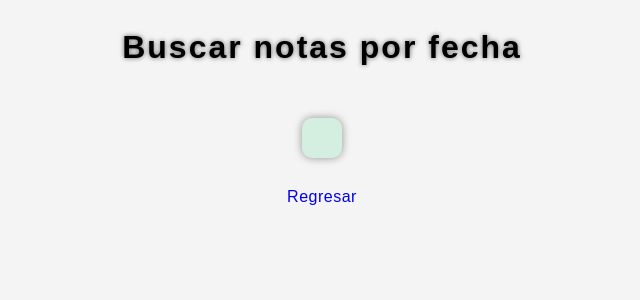
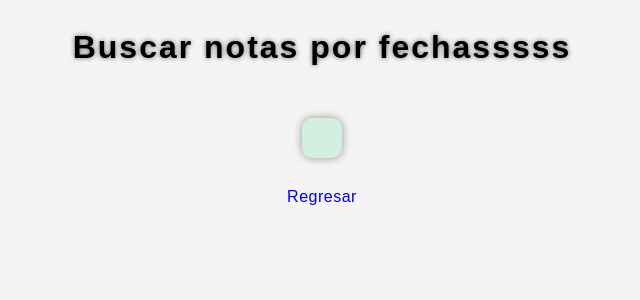
Before and after one commit to EduardoRC00/Memory-Notes, a Flask app: page /nota-por-fecha in a window 1280 px wide. Shown: the top 300 px of the page, without its empty margins (318-958 px from the left). Run offline with Flask 3, Linux system fonts and the light colour scheme; parts of the project's set-up code (start-up, migrations or seed data) failed here and were passed over.

Commit message:
solo es una prueba para el commit

```diff
--- a/views/templates/nota_por_fecha.html
+++ b/views/templates/nota_por_fecha.html
@@ -2,7 +2,7 @@
 {% block title %}Buscar nota por fecha{% endblock %}
 
 {% block content %}
-    <h1>Buscar notas por fecha</h1>
+    <h1>Buscar notas por fechasssss</h1>
 
     <div class="formulario">
         {% if data_fechas %}
```
